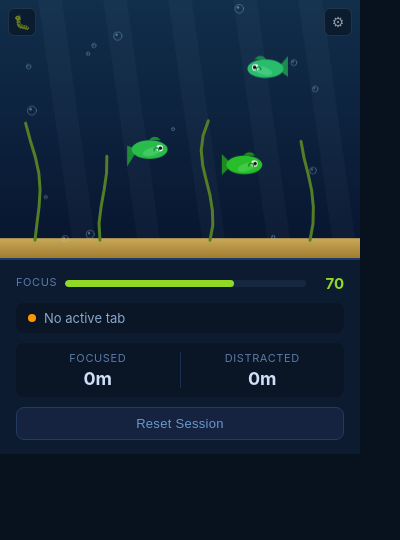
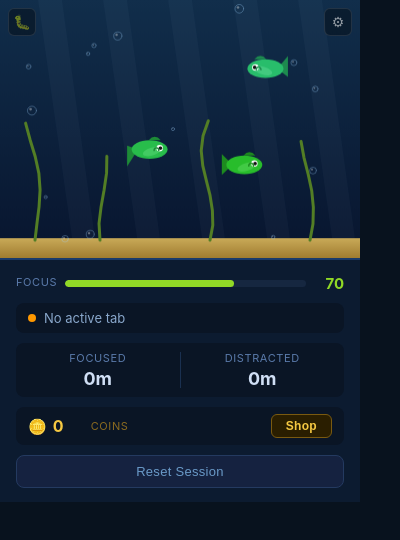
Before and after one commit to JackieYJC/FocusFishTankChromeExt, a browser extension: page src/popup/popup.html in a window 400 px wide. Drawn offline with Linux system fonts and the light colour scheme.

Commit message:
Add coin economy: accrual in background, display in popup
Coins accrue each 5s tick when focused: (focusScore/100) * 0.2 coins.
A score of 70 earns ~1.7 coins/min; a perfect 100 earns 2.4 coins/min.
Balance is displayed in a new coin row in the popup panel alongside a
Shop button (opens the shop page, built in a later commit).

```diff
--- a/src/popup/popup.css
+++ b/src/popup/popup.css
@@ -106,6 +106,26 @@ body {
 }
 .time-val { font-size: 18px; font-weight: 700; }
 
+/* ── Coin row ─────────────────────────────────────────────────────────────── */
+#coin-row {
+  display: flex; align-items: center; gap: 6px;
+  background: #0a1525; border-radius: 8px; padding: 7px 12px;
+}
+.coin-icon { font-size: 15px; line-height: 1; }
+#coin-value { font-size: 16px; font-weight: 700; color: #f5c842; min-width: 32px; }
+.coin-label {
+  font-size: 11px; text-transform: uppercase;
+  letter-spacing: 0.6px; color: #8a6a20; flex: 1;
+}
+#shop-btn {
+  padding: 4px 14px;
+  background: #2a1e00; color: #f5c842;
+  border: 1px solid #7a5a10; border-radius: 6px;
+  cursor: pointer; font-size: 12px; font-weight: 600;
+  letter-spacing: 0.3px; transition: background 0.2s;
+}
+#shop-btn:hover { background: #3d2e00; color: #ffd84a; }
+
 #reset-btn {
   padding: 8px; width: 100%;
   background: #152240; color: #6a9ac8;
--- a/src/popup/popup.html
+++ b/src/popup/popup.html
@@ -49,6 +49,13 @@
         </div>
       </div>
 
+      <div id="coin-row">
+        <span class="coin-icon">🪙</span>
+        <span id="coin-value">0</span>
+        <span class="coin-label">coins</span>
+        <button id="shop-btn">Shop</button>
+      </div>
+
       <button id="reset-btn">Reset Session</button>
     </div>
   </div>
--- a/src/popup/popup.js
+++ b/src/popup/popup.js
@@ -512,7 +512,7 @@ function scoreColor(s) {
 }
 
 function applyState({ focusScore = 70, totalFocusMinutes = 0, totalDistractedMinutes = 0,
-                      isDistracting = false, currentSite = '' }) {
+                      isDistracting = false, currentSite = '', coins = 0 }) {
   health = focusScore;
   if (!debugMode) {
     tankHealth = focusScore;
@@ -543,12 +543,13 @@ function applyState({ focusScore = 70, totalFocusMinutes = 0, totalDistractedMin
 
   document.getElementById('focus-time').textContent      = fmtTime(totalFocusMinutes);
   document.getElementById('distracted-time').textContent = fmtTime(totalDistractedMinutes);
+  document.getElementById('coin-value').textContent      = Math.floor(coins);
 }
 
 async function poll() {
   try {
     const data = await chrome.storage.local.get([
-      'focusScore', 'totalFocusMinutes', 'totalDistractedMinutes', 'isDistracting', 'currentSite',
+      'focusScore', 'totalFocusMinutes', 'totalDistractedMinutes', 'isDistracting', 'currentSite', 'coins',
     ]);
     applyState(data);
   } catch {
@@ -566,9 +567,13 @@ poll();
 setInterval(poll, 2000);
 render();
 
-// ─── Settings ─────────────────────────────────────────────────────────────────
+// ─── Settings & Shop ──────────────────────────────────────────────────────────
 document.getElementById('settings-btn').addEventListener('click', () => {
   chrome.runtime.openOptionsPage();
+});
+
+document.getElementById('shop-btn').addEventListener('click', () => {
+  chrome.tabs.create({ url: chrome.runtime.getURL('src/shop/shop.html') });
 });
 
 // ─── Debug mode ───────────────────────────────────────────────────────────────
```
Also changed, not shown: src/background.js (+13 -5 lines).
